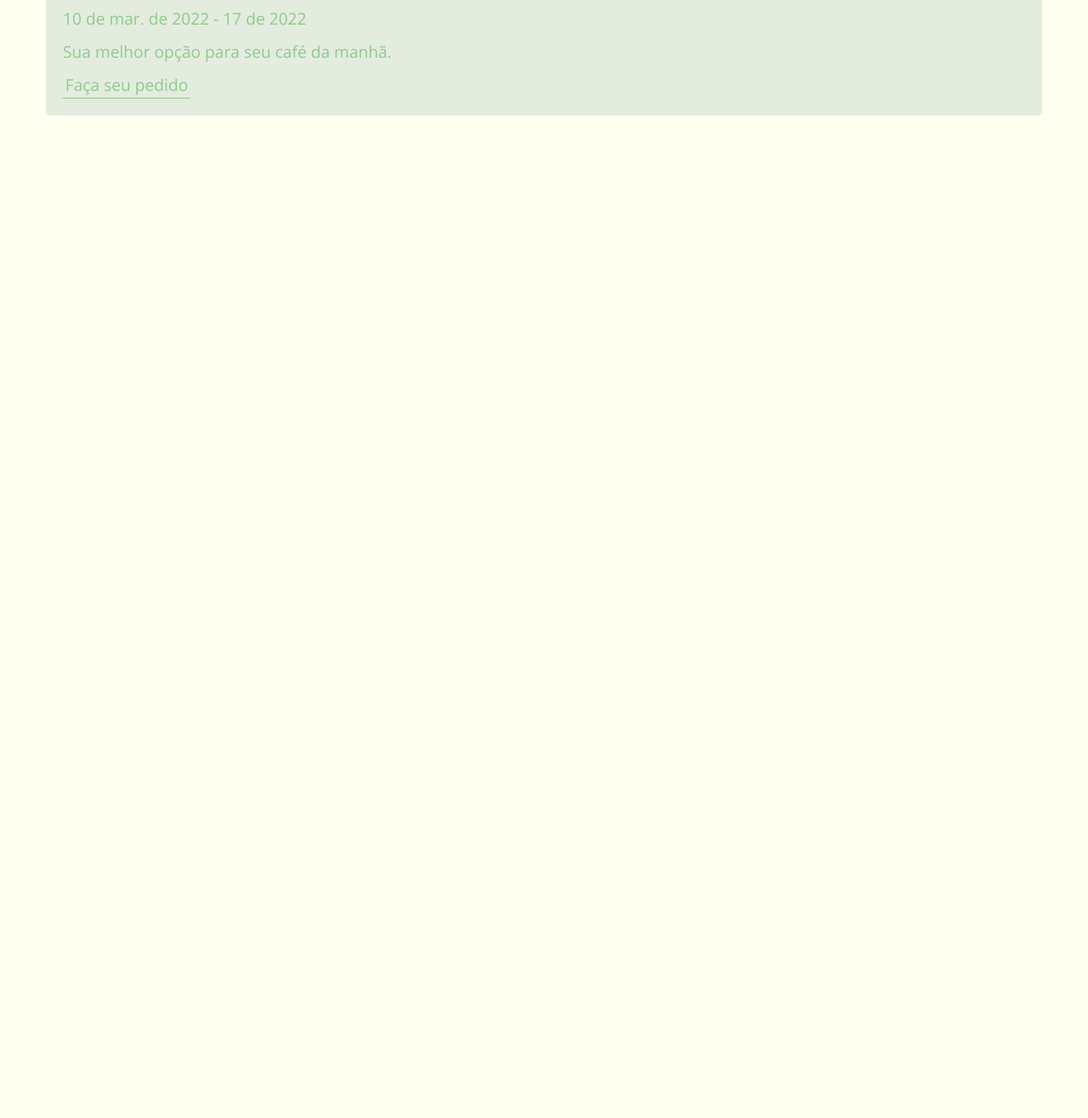
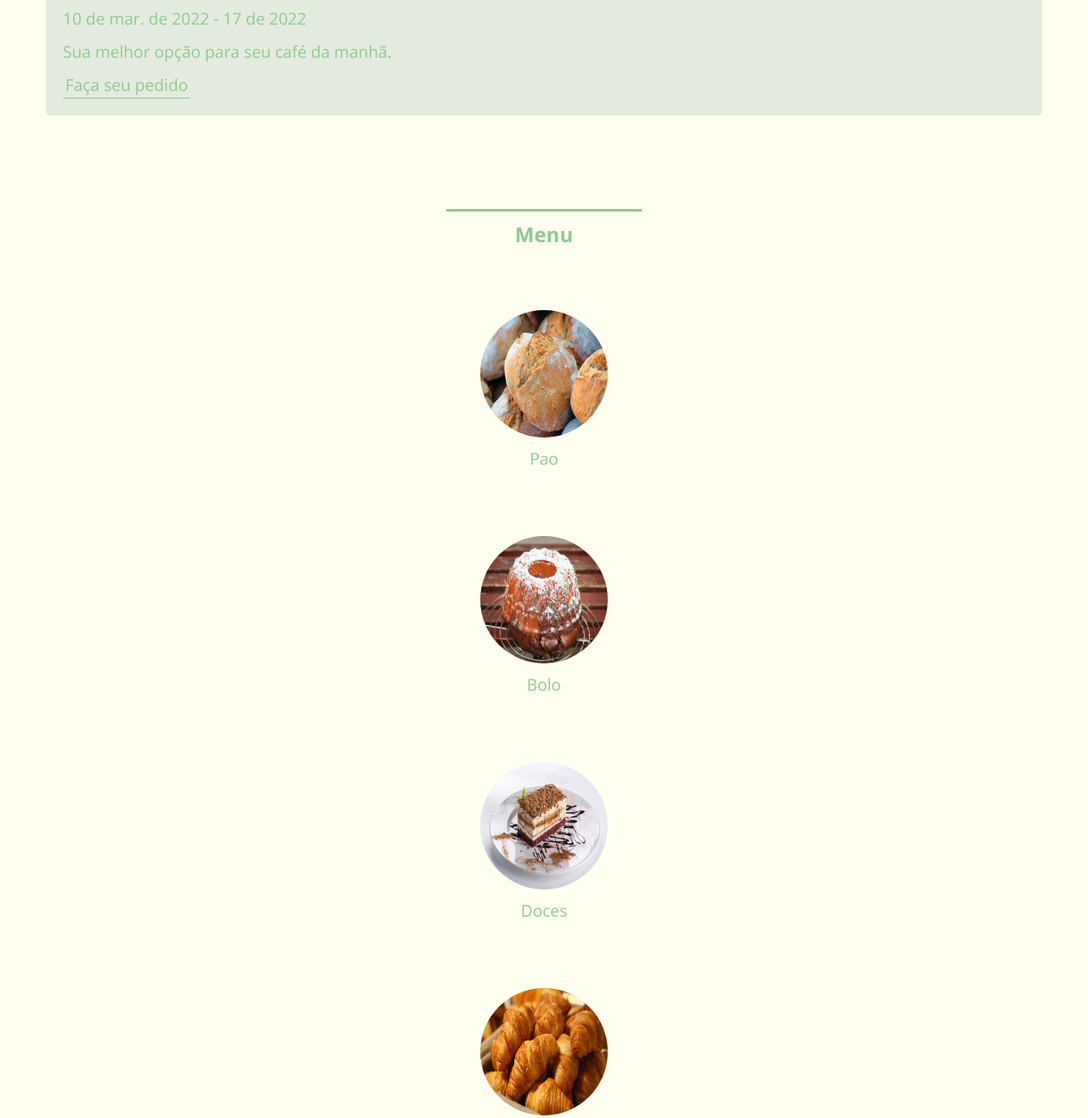
Before and after one commit to viniciusleite-web/Web___2, a plain HTML site: page index.html in a window 1280 px wide. Shown: the part 3595-4911 px from the top of the page at 85% size. Before the commit the page ends 3831 px from the top, so only its background shows below. Drawn offline with nearby package versions, Linux system fonts and the light colour scheme; files whose address does not match are found by name.

Commit message:
Criando a cessao menu

```diff
--- a/assets/css/estilo.css
+++ b/assets/css/estilo.css
@@ -120,6 +120,7 @@ img {
     text-align: center;
     margin-top: 5px;
 }
+
 .texto-principal h2 {
     font-size: 2em;
     padding: 2px;
@@ -200,3 +201,44 @@ img {
     border-bottom: 1px solid #e2bc74;
 
 }
+/* Menu */
+
+.menu{
+    width: 100%;
+    margin-bottom: 100px;
+    display: grid;
+    gap: 16px;
+
+}
+.menu h2 {
+    width: 200px;
+    height: 50px;
+    border-top: 3px solid #90c990  ;
+    padding: 15px;
+    text-align: center;
+    margin: 10px auto;
+    color: #90c990;
+    font-weight: bold;
+    font-size: 1.5em;
+}
+
+.menu .menu__produtos{
+    width: 350px;
+    height: 250px;
+    margin: 0 auto;
+
+}
+.menu .menu__produtos .img__produtos img{
+    display: block;
+    margin: 10px auto;
+    width: 150px;
+    height: 150px;
+    border-radius: 200px;
+}
+.menu .menu__produtos a{
+    display: block;
+    text-align: center;
+    margin-top: 15px;
+    color: #90c990;
+    font-size: 1.2em;
+}
--- a/index.html
+++ b/index.html
@@ -64,10 +64,36 @@
             <p class="atualizacoes__link__pedido"><a href="#">Faça seu pedido</a></p>
         </article>
     </main>
-    <main>
-        <article>
+    <main class="menu">
+        <h2>Menu</h2>
+        <article class="menu__produtos">
+            <div class="img__produtos">
+                <img src="assets/img/pao.jpg" alt="">
+            </div>
 
-        </article>
+           <a href="">Pao</a>
+</article>
+        <article class="menu__produtos">
+            <div class="img__produtos">
+                <img src="assets/img/bolo.jpg" alt="">
+            </div>
+
+           <a href="">Bolo</a>
+</article>
+    <article class="menu__produtos">
+        <div class="img__produtos">
+            <img src="assets/img/doce.jpg" alt="">
+        </div>
+
+       <a href="">Doces</a>
+</article>
+<article class="menu__produtos">
+            <div class="img__produtos">
+                <img src="assets/img/variedades.jpg" alt="">
+            </div>
+
+           <a href="#">Variedades</a>
+</article>
     </main>
 
    <footer>
@@ -76,6 +102,7 @@
         <li><a href="">Ligar</a></li>
         <li><a href="">Ver rotas</a></li>
    </footer>
+
    <script src="index.js"></script>
 </body>
 </html>
```
Also changed, not shown: assets/img/bolo.jpg (added), assets/img/doce.jpg (added), assets/img/pao.jpg (added), assets/img/variedades.jpg (added).
